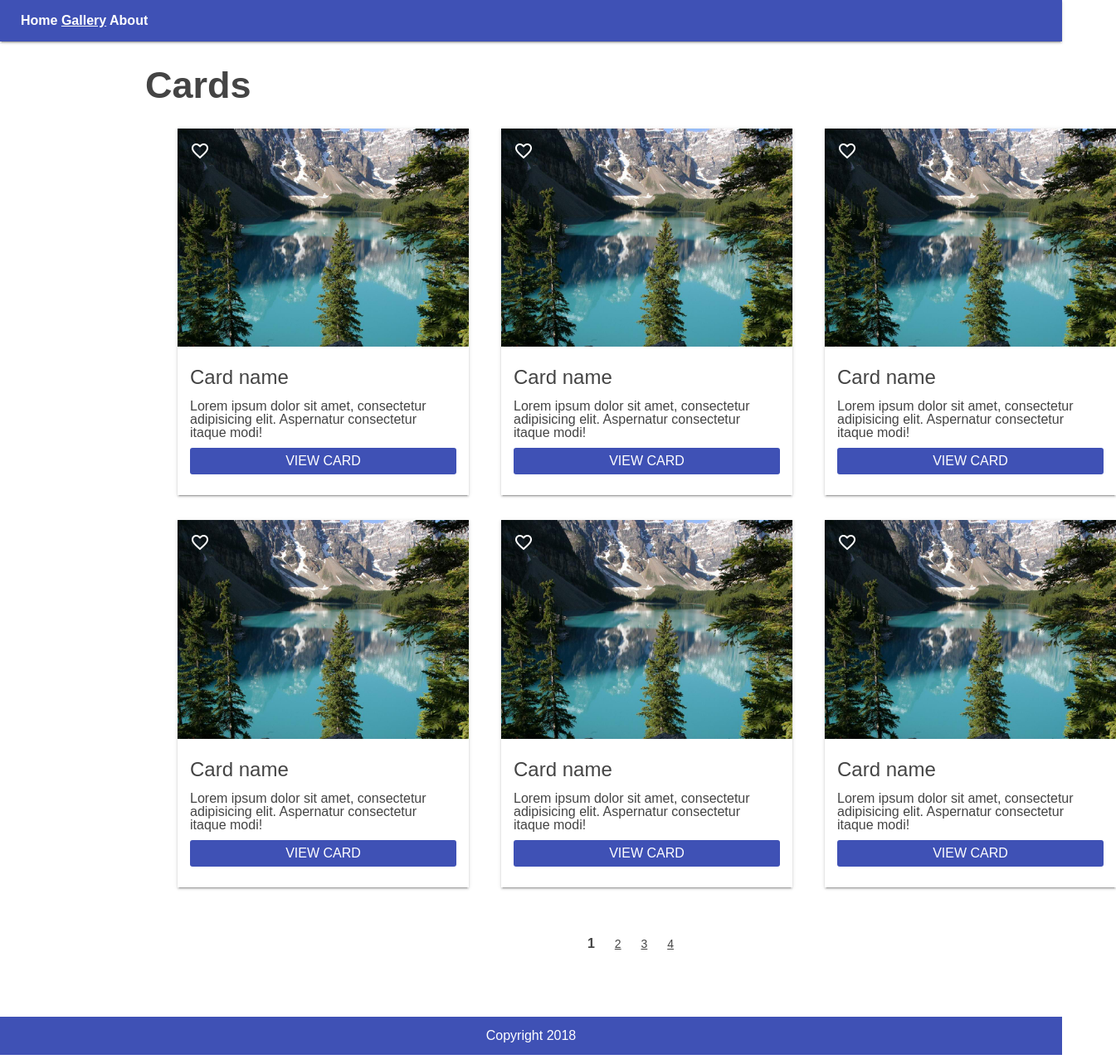
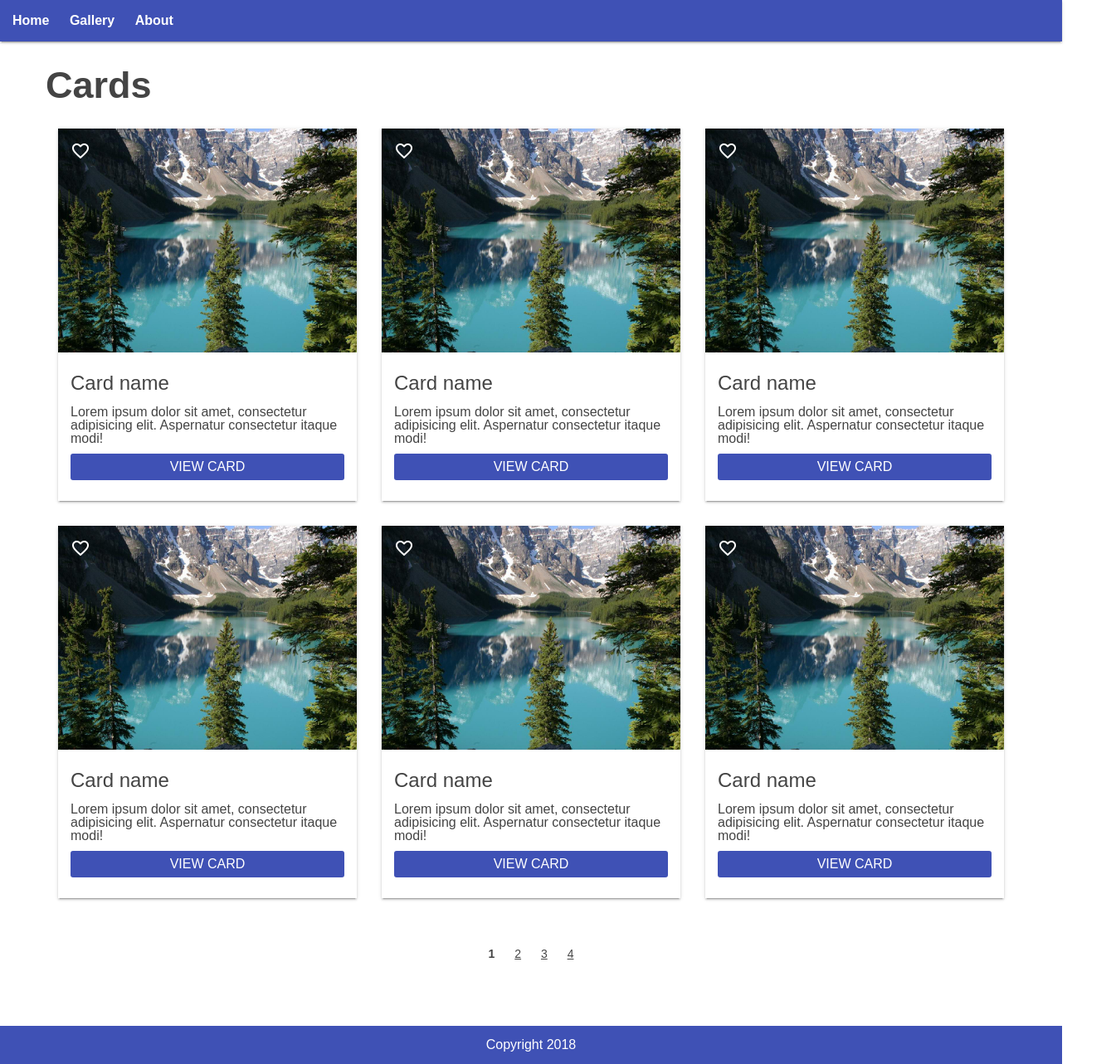
Before and after one commit to ArtemBorcsh/level-up-homeworks, a website: page public/views/css/homework-3/index.html in a window 1280 px wide. Shown: the whole page at 83% size, 1345 px wide, since content can reach past the window. Drawn offline with Linux system fonts and the light colour scheme.

Commit message:
css hw 3

```diff
--- a/public/views/css/homework-3/css/style.css
+++ b/public/views/css/homework-3/css/style.css
@@ -53,13 +53,24 @@ header {
   color: white;
   font-weight: bold;
 }
+.nav-link:first-child {
+  margin-left: -10px;
+}
+.nav-link:last-child {
+  margin-right: -10px;
+}
+.nav-link {
+  margin: 10px;
+}
 .active {
   text-decoration: underline;
 }
 .content {
-  margin: 80px 175px;
+  margin: 0 auto;
   width: 1170px;
   font-size: 0px;
+  padding-top: 80px;
+  padding-bottom: 80px;
 }
 h1 {
   font-size: 45px;
@@ -69,12 +80,14 @@ h1 {
 .container {
   margin: 30px 0;
 }
+.column {
+  display: inline-block;
+  padding: 0 15px;
+  width: 33.33336%;
+}
 .card {
-  width: 30%;
-  display: inline-block;
   box-shadow: 0 2px 2px 0 rgba(0,0,0,0.14), 0 1px 5px 0 rgba(0,0,0,0.12), 0 3px 1px -2px rgba(0,0,0,0.2);
   margin-bottom: 30px;
-  margin-left: 39px;
 }
 .image-block {
   position: relative;
@@ -94,7 +107,7 @@ h2 {
   font-size: 24px;
   margin-bottom: 15px;
 }
-span {
+.card-text {
   font-size: 16px;
 }
 .view {
@@ -118,17 +131,19 @@ span {
   text-align: center;
   font-size: 14px;
 }
-.page.active {
-  font-weight: bold;
-  margin: 0 10px 0 0;
-  text-decoration: none;
+.page:first-child {
+  margin-left: -10px;
+}
+.page:last-child {
+  margin-right: -10px;
 }
 .page {
   text-decoration: underline;
   margin: 0 10px;
 }
-.page:nth-child(4n) {
-  margin: 0 0 0 10px;
+.active {
+  text-decoration: none;
+  font-weight: bold;
 }
 footer {
   text-align: center;
--- a/public/views/css/homework-3/index.html
+++ b/public/views/css/homework-3/index.html
@@ -11,15 +11,16 @@
     <div class="wrapper">
       <header>
         <nav class="nav">
-          <a href="">Home</a>
-          <a href="" class="active">Gallery</a>
-          <a href="">About</a>
+          <a href="" class="nav-link">Home</a>
+          <a href="" class="nav-link active">Gallery</a>
+          <a href="" class="nav-link">About</a>
         </nav>
       </header>
       <div class="content">
         <main>
           <h1>Cards</h1>
           <div class="container">
+            <div class="column">
               <div class="card">
                 <div class="image-block">
                   <img class="image" src="images/sample-1.jpg" alt="" />
@@ -29,12 +30,14 @@
                 </div>
                 <div class="text-block">
                   <h2>Card name</h2>
-                <span>
+                  <span class="card-text">
                     Lorem ipsum dolor sit amet, consectetur adipisicing elit. Aspernatur consectetur itaque modi!
                   </span>
                   <a class="view" href="">view card</a>
                 </div>
               </div>
+            </div>
+            <div class="column">
               <div class="card">
                 <div class="image-block">
                   <img class="image" src="images/sample-1.jpg" alt="" />
@@ -44,12 +47,14 @@
                 </div>
                 <div class="text-block">
                   <h2>Card name</h2>
-                <span>
+                  <span class="card-text">
                     Lorem ipsum dolor sit amet, consectetur adipisicing elit. Aspernatur consectetur itaque modi!
                   </span>
                   <a class="view" href="">view card</a>
                 </div>
               </div>
+            </div>
+            <div class="column">
               <div class="card">
                 <div class="image-block">
                   <img class="image" src="images/sample-1.jpg" alt="" />
@@ -59,12 +64,14 @@
                 </div>
                 <div class="text-block">
                   <h2>Card name</h2>
-                <span>
+                  <span class="card-text">
                     Lorem ipsum dolor sit amet, consectetur adipisicing elit. Aspernatur consectetur itaque modi!
                   </span>
                   <a class="view" href="">view card</a>
                 </div>
               </div>
+            </div>
+            <div class="column">
               <div class="card">
                 <div class="image-block">
                   <img class="image" src="images/sample-1.jpg" alt="" />
@@ -74,12 +81,14 @@
                 </div>
                 <div class="text-block">
                   <h2>Card name</h2>
-                <span>
+                  <span class="card-text">
                     Lorem ipsum dolor sit amet, consectetur adipisicing elit. Aspernatur consectetur itaque modi!
                   </span>
                   <a class="view" href="">view card</a>
                 </div>
               </div>
+            </div>
+            <div class="column">
               <div class="card">
                 <div class="image-block">
                   <img class="image" src="images/sample-1.jpg" alt="" />
@@ -89,12 +98,14 @@
                 </div>
                 <div class="text-block">
                   <h2>Card name</h2>
-                <span>
+                  <span class="card-text">
                     Lorem ipsum dolor sit amet, consectetur adipisicing elit. Aspernatur consectetur itaque modi!
                   </span>
                   <a class="view" href="">view card</a>
                 </div>
               </div>
+            </div>
+            <div class="column">
               <div class="card">
                 <div class="image-block">
                   <img class="image" src="images/sample-1.jpg" alt="" />
@@ -104,10 +115,11 @@
                 </div>
                 <div class="text-block">
                   <h2>Card name</h2>
-                <span>
+                  <span class="card-text">
                     Lorem ipsum dolor sit amet, consectetur adipisicing elit. Aspernatur consectetur itaque modi!
                   </span>
                   <a class="view" href="">view card</a>
+                </div>
               </div>
             </div>
           </div>
```
Lines whose indentation alone changed are shown as unchanged.
